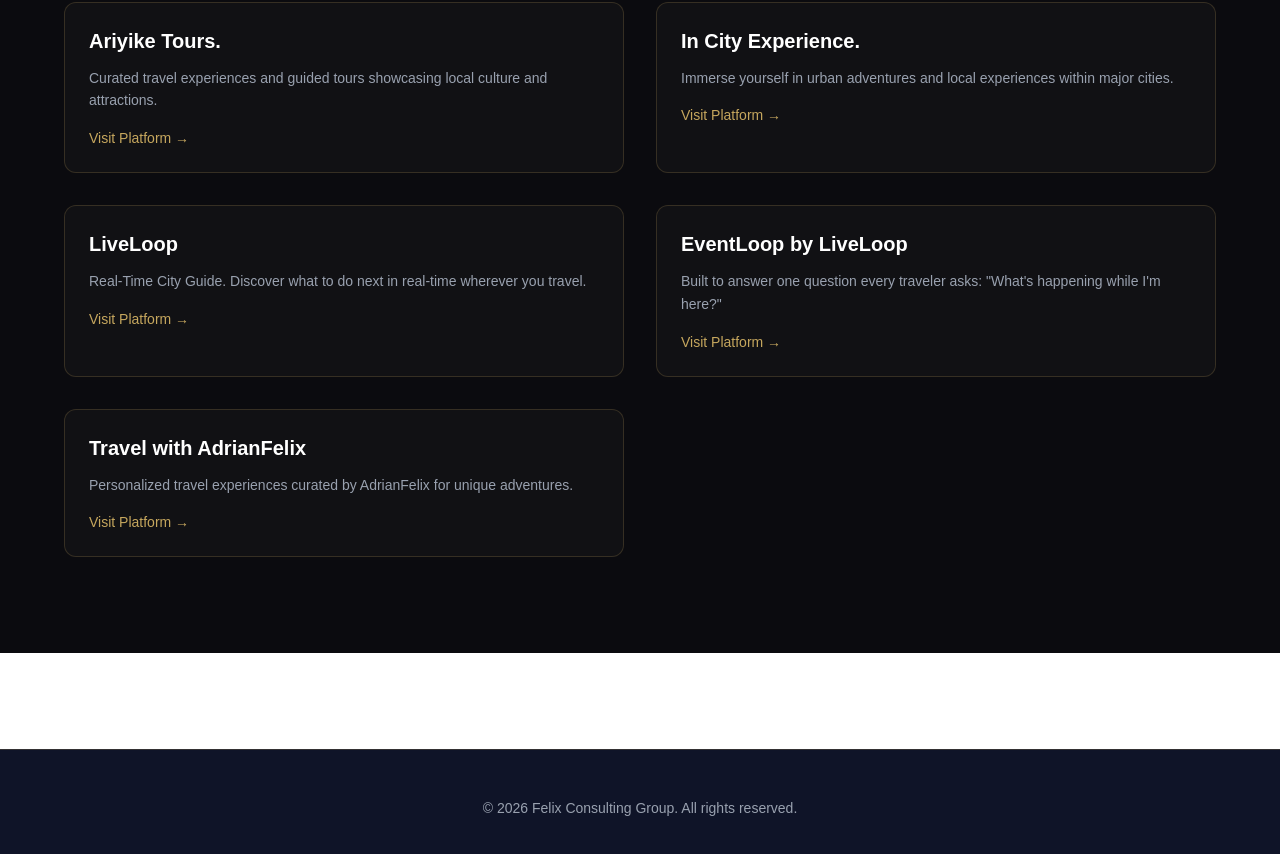
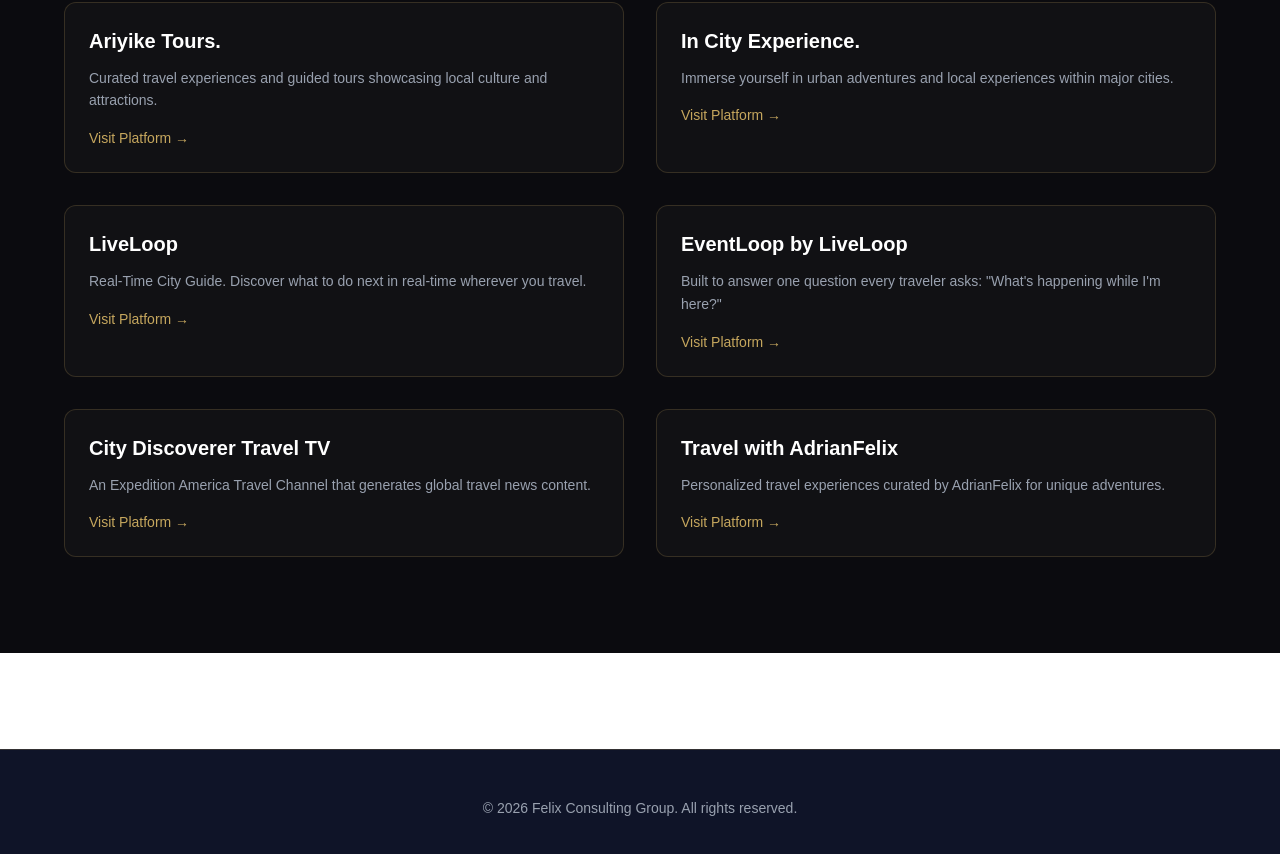
Before and after one commit to felabayomi/felix-consult, a Next.js app: page /travel in a window 1280 px wide. Shown: the part 1569-2423 px from the top of the page. Built offline with nearby package versions, Linux system fonts and the light colour scheme.

Commit message:
Add City Discoverer Travel TV section

```diff
--- a/app/travel/page.tsx
+++ b/app/travel/page.tsx
@@ -138,6 +138,12 @@ export default function TravelDivision() {
           />
 
           <DivisionItem
+            name="City Discoverer Travel TV"
+            description="An Expedition America Travel Channel that generates global travel news content."
+            url="#"
+          />
+
+          <DivisionItem
             name="Travel with AdrianFelix"
             description="Personalized travel experiences curated by AdrianFelix for unique adventures."
             url="#"
```
